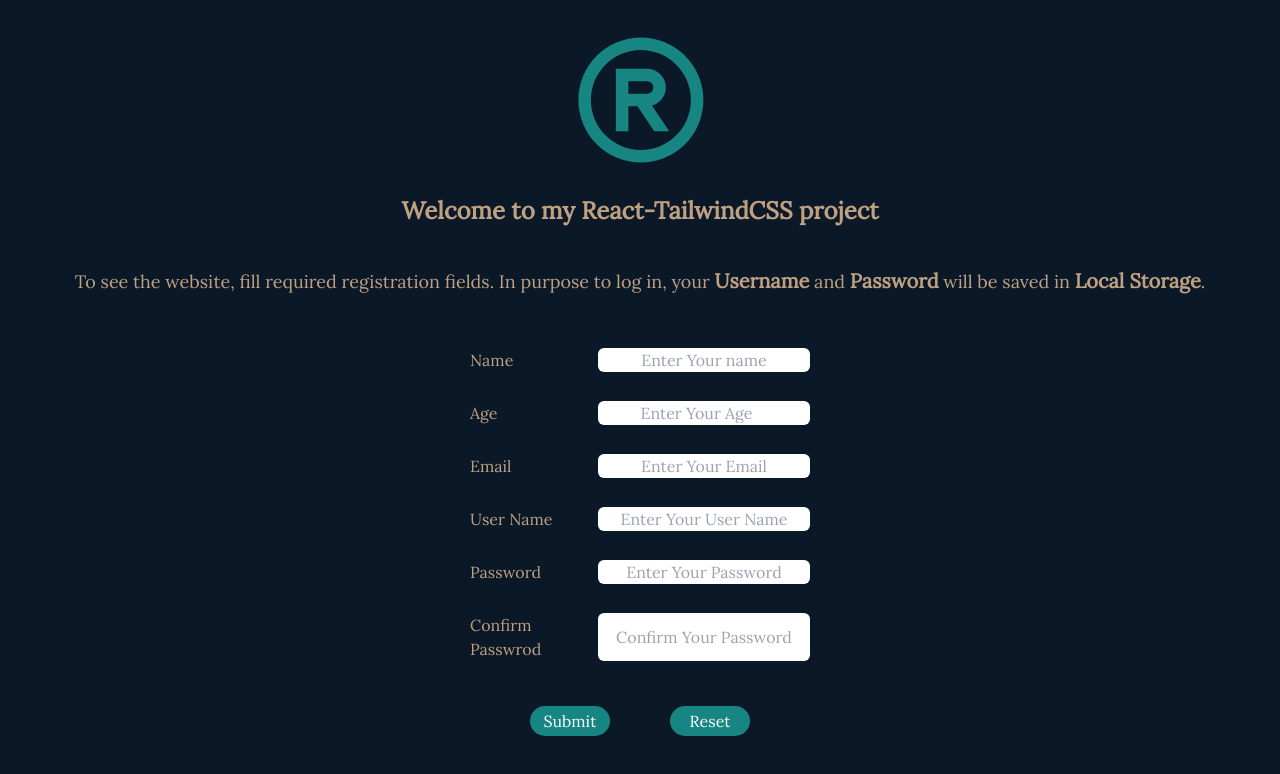
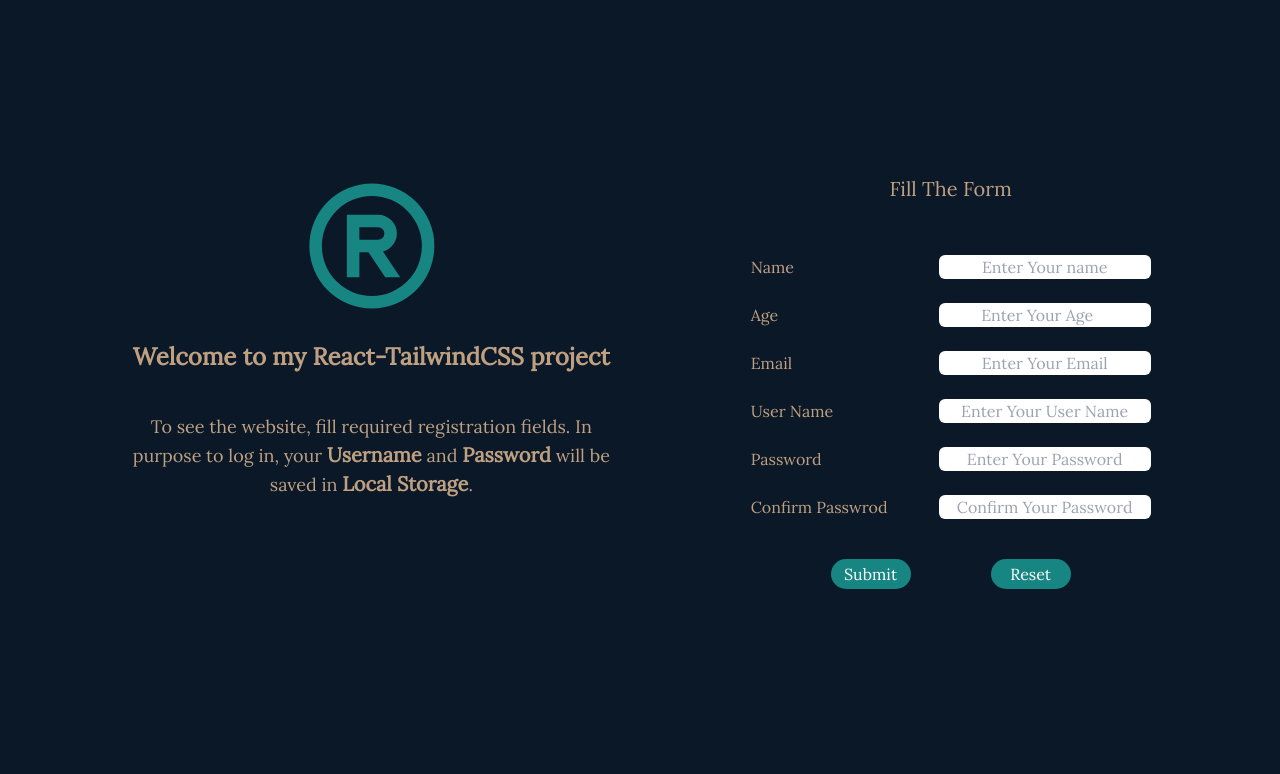
Before and after one commit to Jaba-B/ecommerce-shop, a React (Create React App) app: page / in a window 1280 px wide. Shown: the top 774 px of the page. Built offline with nearby package versions, Linux system fonts and the light colour scheme; the HTML template or start-up script is replaced by a standard one.

Commit message:
add styles to registration-page for desktop version

```diff
--- a/src/components/Registration.jsx
+++ b/src/components/Registration.jsx
@@ -22,14 +22,15 @@ function Registration() {
     })
 
     return (
-        <div className="w-full h-screen bg-blue flex flex-col justify-center items-center">
-            <div className="flex flex-col justify-center items-center">
+        <div className="w-full h-screen bg-blue flex flex-col justify-center items-center lg:flex-row lg:justify-evenly lg:pb-[130px]">
+            <div className="flex flex-col justify-center items-center lg:mb-[0px] lg:w-[500px]">
                 <BiRegistered className="h-[150px] w-[150px] fill-turquoise mb-5"/>
                 <h1 className="text-gold text-2xl text-center mb-10 mx-2 font-semibold">Welcome to my React-TailwindCSS project</h1>
                 <p className="text-lg text-center">To see the website, fill required registration fields. In purpose to log in, your <span className="text-xl font-bold">Username</span> and <span className="text-xl font-bold">Password</span> will be saved in <span className="text-xl font-bold">Local Storage</span>.</p>
             </div>
             <div className="mx-2">
-                    <form onSubmit={handleSubmit} autoComplete="off" className="mx-auto h-[400px] flex flex-col justify-between w-[340px] my-10">
+                    <form onSubmit={handleSubmit} autoComplete="off" className="mx-auto h-[400px] flex flex-col justify-between my-10 w-[340px] lg:w-[400px]">
+                        <p className="text-xl text-center my-10 hidden lg:block">Fill The Form</p>
                         <div className="w-full flex justify-between my-3">
                             <label htmlFor="name"><span>Name</span></label>
                             <input
```
